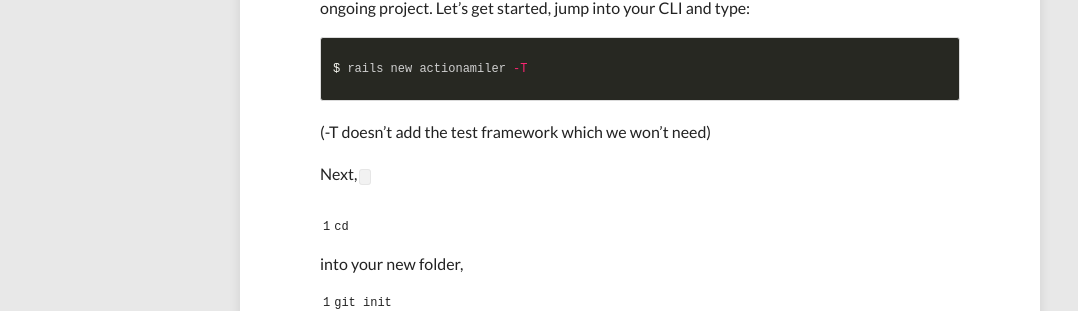
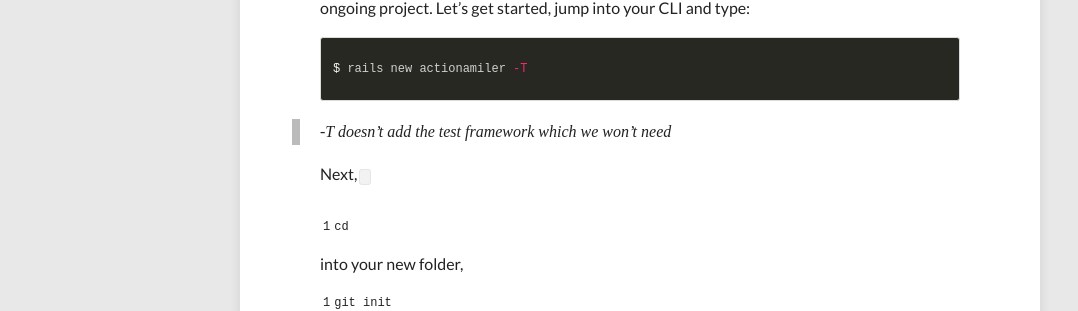
Before and after one commit to chadcodes/chadcodes.github.io, a Jekyll site: the page built from _posts/2014-06-30-actionmailer-for-localhost.markdown, in a window 1280 px wide and 900 px high, scrolled down 612 px. Shown: the part 138-449 px from the top of the window, without its empty margins (0-1078 px from the left). Built offline with Jekyll 4.4.1, drawn with Linux system fonts in a browser that asks for light colours; nearby versions of some CDN libraries.

Commit message:
text update

```diff
--- a/_posts/2014-06-30-actionmailer-for-localhost.markdown
+++ b/_posts/2014-06-30-actionmailer-for-localhost.markdown
@@ -24,7 +24,7 @@ I recommend starting a new rails project to see how this works before adding a m
 $ rails new actionamiler -T
 {% endhighlight %}
 
-(-T doesn’t add the test framework which we won’t need)
+>-T doesn’t add the test framework which we won’t need
 
 Next, `cd` into your new folder, `git init`, `git add --all` and `git commit -m “Initial commit”` (practice makes perfect with git).
 
```
